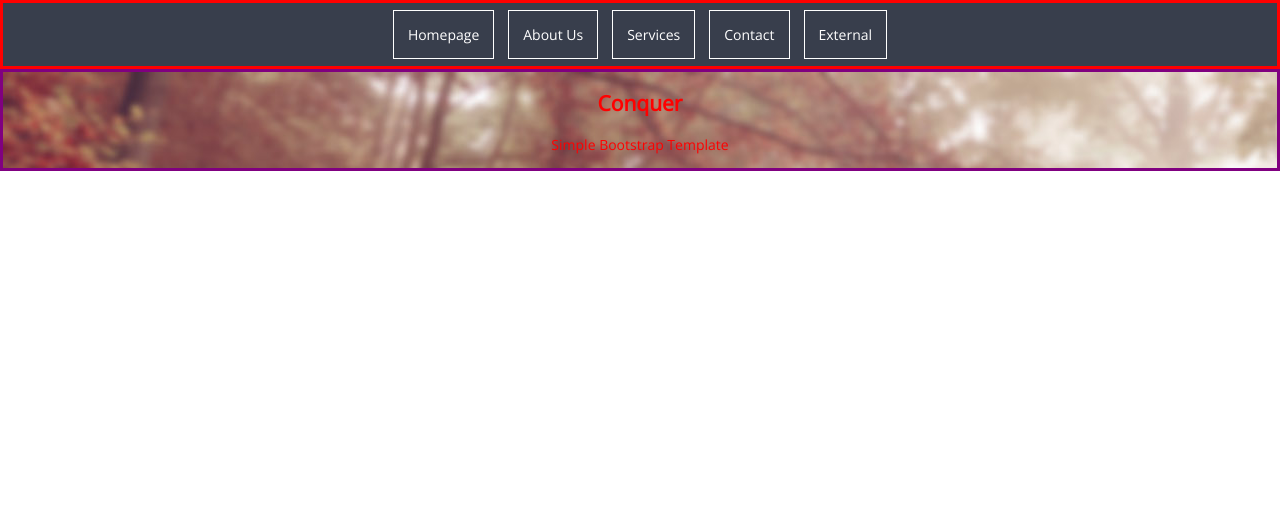
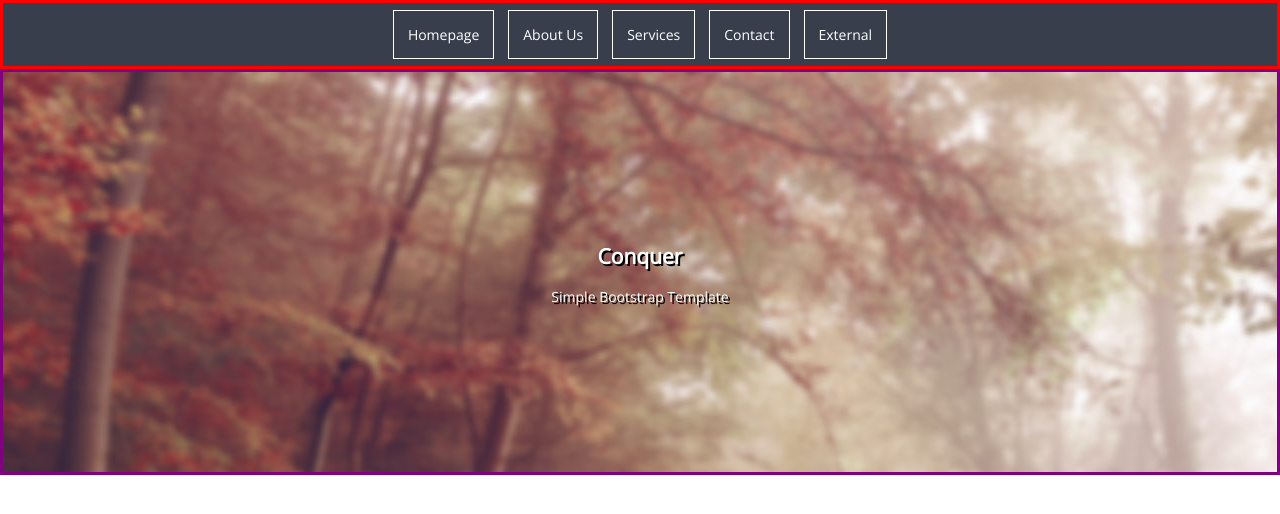
Before and after one commit to David-E-Alvarez/Conquer, a plain HTML site: page index.html in a window 1280 px wide. Drawn offline with nearby package versions, Linux system fonts and the light colour scheme.

Commit message:
added css to center text horizontally and vertically in section html element

```diff
--- a/index.html
+++ b/index.html
@@ -23,8 +23,10 @@
 	</div>
     <!--"jumbotron" (bootstrap?) section-->
     <section id="jumbotron">
-        <h1>Conquer</h1>
-        <p>Simple Bootstrap Template</p>
+        <div id="jumbotron-text">
+            <h1>Conquer</h1>
+            <p>Simple Bootstrap Template</p>
+        </div>
     </section>
 </body>
 
--- a/styles.css
+++ b/styles.css
@@ -4,6 +4,8 @@ html{
 }
 
 body{
+    height: 100%;
+    width: 100%;
     margin: 0;
 }
 
@@ -36,11 +38,19 @@ body{
     border-style: solid;
     border-color: purple;
     border-width: medium;
-    background-color: yellow;
+    /*https://stackoverflow.com/questions/22247178/html-sections-100-height-of-viewport*/
+    height: 50vh;
+    display: flex;
+    flex-direction: column;
+    justify-content: center;
     background-image: url('img/bg-1.jpg');
 }
 
-#jumbotron h1, p{
-    color: red;
+/* used this resource to center text in div element horizontally and vertically within section element */
+/* https://stackoverflow.com/questions/11978231/vertically-center-two-elements-within-a-div/31977476#31977476 */
+
+#jumbotron-text{
+    color: white;
+    text-shadow: 2px 2px #000;
     text-align: center;
 }
```
